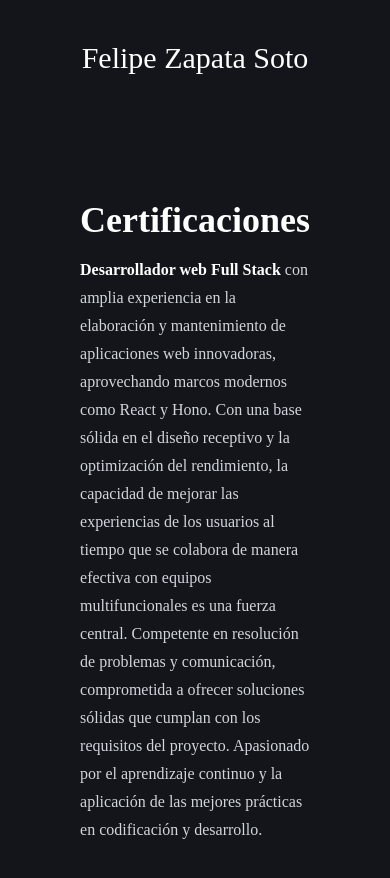
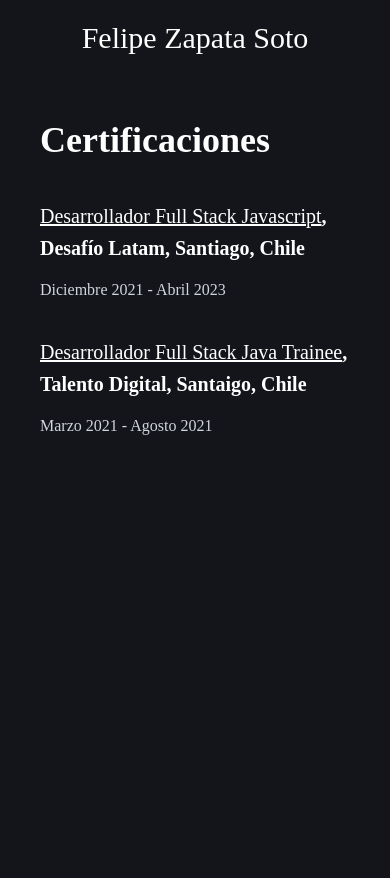
Before and after one commit to Felipeazs/portfolio, an Astro site: page /certificaciones in a window 390 px wide. After the commit the page ends 844 px from the top, so only its background shows below. Built offline with nearby package versions, Linux system fonts and the light colour scheme; Astro itself is replaced by a stand-in of ours; a web font is replaced by a local one.

Commit message:
update: cv y certificaciones

```diff
--- a/src/content/items/certificaciones.md
+++ b/src/content/items/certificaciones.md
@@ -2,12 +2,10 @@
 title: Certificaciones
 ---
 
-**Desarrollador web Full Stack** con amplia experiencia en la elaboración y
-mantenimiento de aplicaciones web innovadoras, aprovechando marcos modernos
-como React y Hono. Con una base sólida en el diseño receptivo y la optimización
-del rendimiento, la capacidad de mejorar las experiencias de los usuarios al tiempo
-que se colabora de manera efectiva con equipos multifuncionales es una fuerza
-central. Competente en resolución de problemas y comunicación, comprometida a
-ofrecer soluciones sólidas que cumplan con los requisitos del proyecto. Apasionado
-por el aprendizaje continuo y la aplicación de las mejores prácticas en codificación
-y desarrollo.
+### [Desarrollador Full Stack Javascript](./javascript.png), Desafío Latam, Santiago, Chile
+
+Diciembre 2021 - Abril 2023
+
+### [Desarrollador Full Stack Java Trainee](./java-trainee.pdf), Talento Digital, Santaigo, Chile
+
+Marzo 2021 - Agosto 2021
--- a/src/layouts/Layout.astro
+++ b/src/layouts/Layout.astro
@@ -22,11 +22,11 @@
 	</head>
 
 	<body class="font-jetbrains">
-		<header class="fixed py-10 w-full text-3xl text-center bg-[#13151a] z-20">
+		<header class="fixed py-5 md:py-10 w-full text-3xl text-center bg-[#13151a] z-20">
 			<a href="/">Felipe Zapata Soto</a>
 		</header>
 		<main>
-			<div class="py-10">
+			<div class="py-20 md:py-10">
 				<slot />
 			</div>
 		</main>
--- a/src/pages/[id].astro
+++ b/src/pages/[id].astro
@@ -29,7 +29,7 @@
 		<main class="max-w-3xl">
 			<h1
 				transition:name={`title-${slug}`}
-				class="text-4xl font-bold mb-4">
+				class="text-4xl font-bold mb-10">
 				{title}
 			</h1>
 			{
--- a/src/pages/index.astro
+++ b/src/pages/index.astro
@@ -18,13 +18,13 @@
 					const { title } = data
 
 					return (
-						<article class="flex">
+						<article>
 							<div class="flex flex-col justify-center w-full items-center">
 								<a
 									href={`/${slug}`}
 									transition:name={`title-${slug}`}
 									class="relative hover:text-gray-400 cursor-pointer transition-all ease-in-out before:transition-[width] before:ease-in-out before:duration-700 before:absolute before:bg-gray-400 before:origin-center before:h-[1px] before:w-0 hover:before:w-[50%] before:bottom-0 before:left-[50%] after:transition-[width] after:ease-in-out after:duration-700 after:absolute after:bg-gray-400 after:origin-center after:h-[1px] after:w-0 hover:after:w-[50%] after:bottom-0 after:right-[50%]
-									mb-2 text-5xl font-semibold leading-tight text-white">
+									mb-2 text-2xl md:text-5xl font-semibold leading-tight text-white">
 									{title}
 								</a>
 							</div>
@@ -40,7 +40,7 @@
 			rel="noopener noreferrer"
 			class="text-balance inline-flex gap-2 items-center bg-transparent hover:bg-slate-500 active:bg-gray-600 text-white font-bold py-2 px-4 rounded-lg border border-white transition duration-200 ease-in-out hover:scale-105 justify-center text-center hover:cursor-pointer"
 			download
-			>cv</a
+			>descargar [pdf]</a
 		>
 	</section></Layout
 >
--- a/src/pages/proyectos/[id].astro
+++ b/src/pages/proyectos/[id].astro
@@ -28,7 +28,7 @@
 		<main class="max-w-3xl">
 			<h1
 				transition:name={`title-${slug}`}
-				class="text-4xl font-bold mb-6">
+				class="text-3xl md:text-4xl font-bold mb-10">
 				<a
 					href={data.url}
 					target="_blank"
--- a/src/styles/global.css
+++ b/src/styles/global.css
@@ -41,7 +41,7 @@
 }
 
 main {
-	@apply grid place-content-center p-20 h-full;
+	@apply grid place-content-center p-5 md:p-20 h-full;
 }
 
 main > div {
```
Also changed, not shown: public/javascript.png (added), 2 other files.
